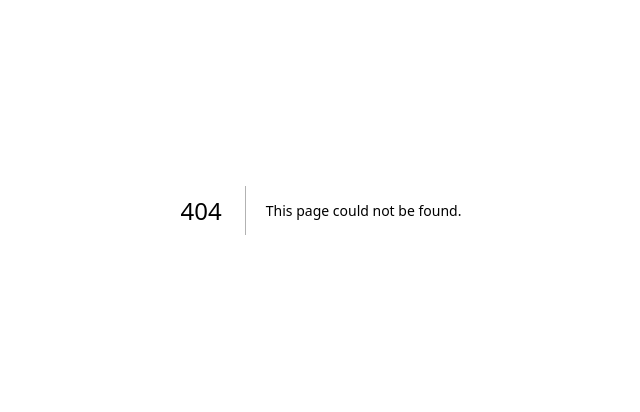
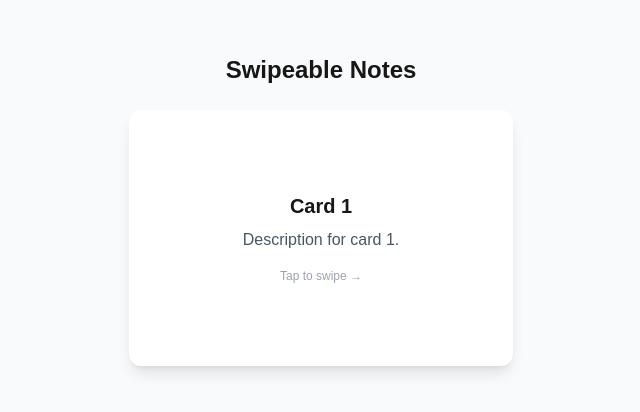
Before and after one commit to Ashutoshkr23/brightmindslab, a Next.js app: page /explore/notes in a window 1280 px wide. Before the commit this address had no page. Shown: the part 190-602 px from the top of the page, without its empty margins (319-959 px from the left). Built offline with nearby package versions, Linux system fonts and the light colour scheme.

Commit message:
swipe card test

```diff
--- /dev/null
+++ b/app/explore/notes/page.tsx
@@ -0,0 +1,49 @@
+// app/explore/notes/page.js
+'use client';
+
+import { useState } from 'react';
+import { motion, AnimatePresence } from 'framer-motion';
+
+const cards = [
+  { title: 'Card 1', description: 'Description for card 1.' },
+  { title: 'Card 2', description: 'Description for card 2.' },
+  { title: 'Card 3', description: 'Description for card 3.' },
+  { title: 'Card 4', description: 'Description for card 4.' },
+  { title: 'Card 5', description: 'Description for card 5.' },
+];
+
+export default function Notes() {
+  const [current, setCurrent] = useState(0);
+
+  const handleSwipe = () => {
+    setCurrent((prev) => (prev + 1) % cards.length);
+  };
+
+  return (
+    <main className="min-h-screen flex flex-col items-center justify-center bg-gray-50 p-4">
+      <h1 className="text-2xl font-bold mb-6">Swipeable Notes</h1>
+
+      <div className="relative w-full max-w-sm h-64">
+        <AnimatePresence mode="wait">
+          <motion.div
+            key={current}
+            initial={{ opacity: 0, x: 50 }}
+            animate={{ opacity: 1, x: 0 }}
+            exit={{ opacity: 0, x: -50 }}
+            transition={{ duration: 0.3 }}
+            onClick={handleSwipe}
+            className="absolute inset-0 flex flex-col justify-center items-center bg-white shadow-lg rounded-xl cursor-pointer p-6"
+          >
+            <h2 className="text-xl font-semibold mb-2">
+              {cards[current].title}
+            </h2>
+            <p className="text-center text-gray-600">
+              {cards[current].description}
+            </p>
+            <span className="mt-4 text-xs text-gray-400">Tap to swipe →</span>
+          </motion.div>
+        </AnimatePresence>
+      </div>
+    </main>
+  );
+}
--- a/package.json
+++ b/package.json
@@ -9,6 +9,7 @@
     "lint": "next lint"
   },
   "dependencies": {
+    "framer-motion": "^12.6.2",
     "next": "15.1.7",
     "next-pwa": "^5.6.0",
     "react": "^19.0.0",
```
Also changed, not shown: 1 other file (tests, documents, lock files or other folders).
